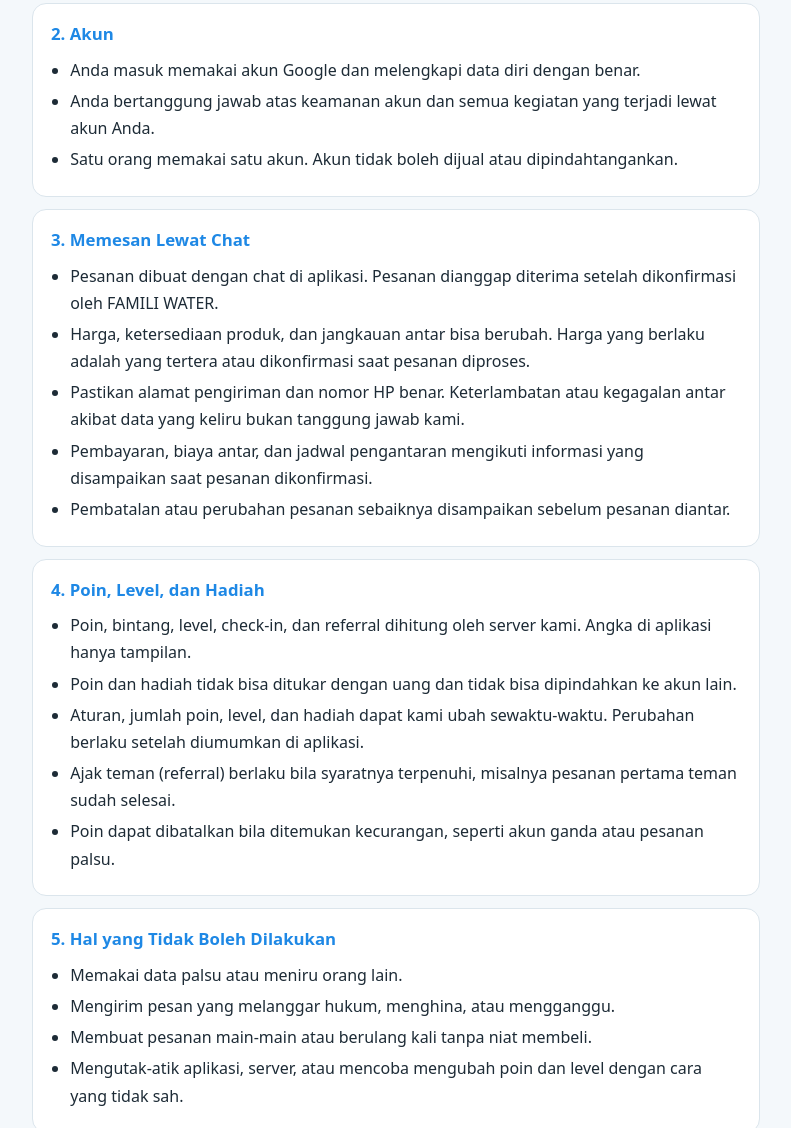
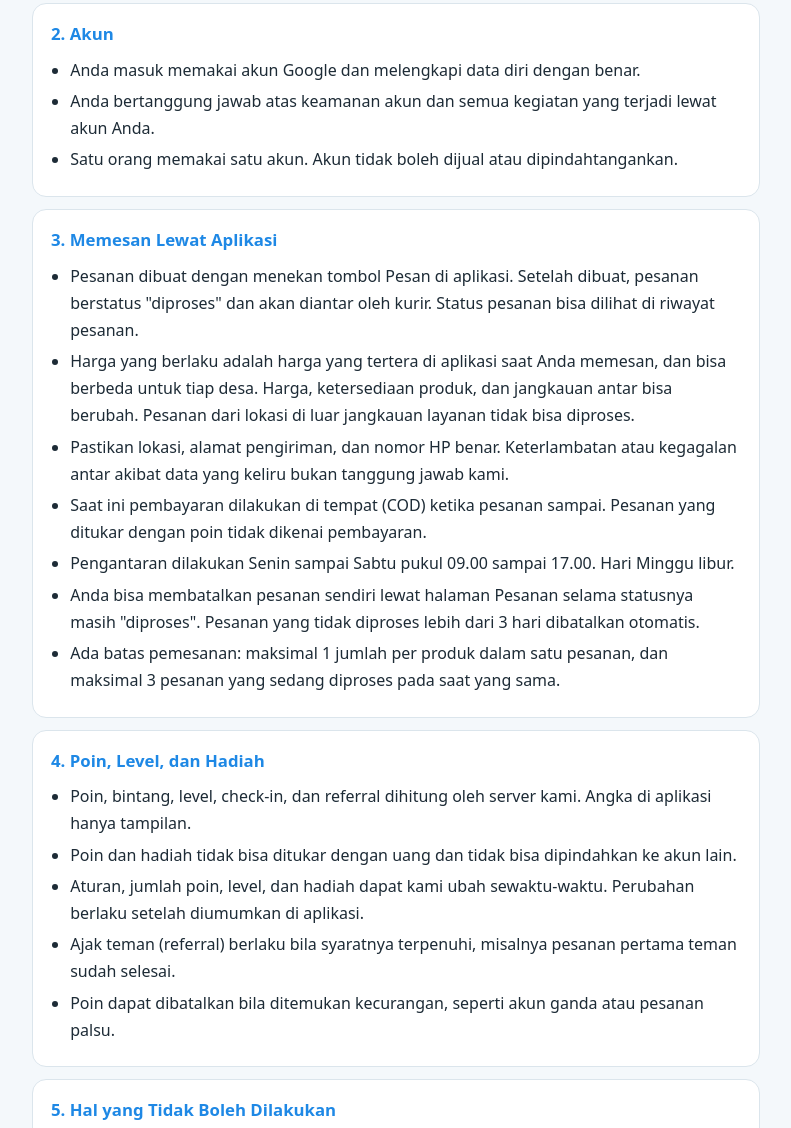
Before and after one commit to faqihbayur-cyber/Famili-Water, a plain HTML site: page ketentuan.html in a window 1280 px wide. Shown: the part 832-1960 px from the top of the page, without its empty margins (244-1035 px from the left). Drawn offline with Linux system fonts and the light colour scheme.

Commit message:
Add files via upload

```diff
--- a/ketentuan.html
+++ b/ketentuan.html
@@ -39,16 +39,18 @@ footer a{margin:0 6px}
 <div><h1>Syarat dan Ketentuan</h1><p class="meta">FamiliGO &middot; Diperbarui 24 November 2026</p></div>
 </header>
 <div class="lead">Aturan sederhana agar pesan air lewat FamiliGO berjalan nyaman untuk Anda dan untuk kami.</div>
-<nav class="toc"><b>Isi halaman</b><ol><li><a href="#s1">Tentang Ketentuan Ini</a></li><li><a href="#s2">Akun</a></li><li><a href="#s3">Memesan Lewat Chat</a></li><li><a href="#s4">Poin, Level, dan Hadiah</a></li><li><a href="#s5">Hal yang Tidak Boleh Dilakukan</a></li><li><a href="#s6">Hak Kekayaan Intelektual</a></li><li><a href="#s7">Ketersediaan Layanan</a></li><li><a href="#s8">Batas Tanggung Jawab</a></li><li><a href="#s9">Penghentian Akun</a></li><li><a href="#s10">Perubahan Ketentuan</a></li><li><a href="#s11">Hukum yang Berlaku</a></li><li><a href="#s12">Hubungi Kami</a></li></ol></nav>
+<nav class="toc"><b>Isi halaman</b><ol><li><a href="#s1">Tentang Ketentuan Ini</a></li><li><a href="#s2">Akun</a></li><li><a href="#s3">Memesan Lewat Aplikasi</a></li><li><a href="#s4">Poin, Level, dan Hadiah</a></li><li><a href="#s5">Hal yang Tidak Boleh Dilakukan</a></li><li><a href="#s6">Hak Kekayaan Intelektual</a></li><li><a href="#s7">Ketersediaan Layanan</a></li><li><a href="#s8">Batas Tanggung Jawab</a></li><li><a href="#s9">Penghentian Akun</a></li><li><a href="#s10">Perubahan Ketentuan</a></li><li><a href="#s11">Hukum yang Berlaku</a></li><li><a href="#s12">Hubungi Kami</a></li></ol></nav>
 <section id="s1"><h2>1. Tentang Ketentuan Ini</h2><p>Ketentuan ini mengatur pemakaian aplikasi FamiliGO, aplikasi chat milik FAMILI WATER untuk memesan air dan kebutuhan keluarga lainnya. Dengan membuat akun atau memakai aplikasi, Anda menyatakan sudah membaca dan menyetujuinya. Bila tidak setuju, mohon berhenti memakai aplikasi.</p><p>Data pribadi Anda diatur dalam <a href="kebijakan">Kebijakan Privasi</a>.</p></section><section id="s2"><h2>2. Akun</h2><ul>
 <li>Anda masuk memakai akun Google dan melengkapi data diri dengan benar.</li>
 <li>Anda bertanggung jawab atas keamanan akun dan semua kegiatan yang terjadi lewat akun Anda.</li>
-<li>Satu orang memakai satu akun. Akun tidak boleh dijual atau dipindahtangankan.</li></ul></section><section id="s3"><h2>3. Memesan Lewat Chat</h2><ul>
-<li>Pesanan dibuat dengan chat di aplikasi. Pesanan dianggap diterima setelah dikonfirmasi oleh FAMILI WATER.</li>
-<li>Harga, ketersediaan produk, dan jangkauan antar bisa berubah. Harga yang berlaku adalah yang tertera atau dikonfirmasi saat pesanan diproses.</li>
-<li>Pastikan alamat pengiriman dan nomor HP benar. Keterlambatan atau kegagalan antar akibat data yang keliru bukan tanggung jawab kami.</li>
-<li>Pembayaran, biaya antar, dan jadwal pengantaran mengikuti informasi yang disampaikan saat pesanan dikonfirmasi.</li>
-<li>Pembatalan atau perubahan pesanan sebaiknya disampaikan sebelum pesanan diantar.</li></ul></section><section id="s4"><h2>4. Poin, Level, dan Hadiah</h2><ul>
+<li>Satu orang memakai satu akun. Akun tidak boleh dijual atau dipindahtangankan.</li></ul></section><section id="s3"><h2>3. Memesan Lewat Aplikasi</h2><ul>
+<li>Pesanan dibuat dengan menekan tombol Pesan di aplikasi. Setelah dibuat, pesanan berstatus "diproses" dan akan diantar oleh kurir. Status pesanan bisa dilihat di riwayat pesanan.</li>
+<li>Harga yang berlaku adalah harga yang tertera di aplikasi saat Anda memesan, dan bisa berbeda untuk tiap desa. Harga, ketersediaan produk, dan jangkauan antar bisa berubah. Pesanan dari lokasi di luar jangkauan layanan tidak bisa diproses.</li>
+<li>Pastikan lokasi, alamat pengiriman, dan nomor HP benar. Keterlambatan atau kegagalan antar akibat data yang keliru bukan tanggung jawab kami.</li>
+<li>Saat ini pembayaran dilakukan di tempat (COD) ketika pesanan sampai. Pesanan yang ditukar dengan poin tidak dikenai pembayaran.</li>
+<li>Pengantaran dilakukan Senin sampai Sabtu pukul 09.00 sampai 17.00. Hari Minggu libur.</li>
+<li>Anda bisa membatalkan pesanan sendiri lewat halaman Pesanan selama statusnya masih "diproses". Pesanan yang tidak diproses lebih dari 3 hari dibatalkan otomatis.</li>
+<li>Ada batas pemesanan: maksimal 1 jumlah per produk dalam satu pesanan, dan maksimal 3 pesanan yang sedang diproses pada saat yang sama.</li></ul></section><section id="s4"><h2>4. Poin, Level, dan Hadiah</h2><ul>
 <li>Poin, bintang, level, check-in, dan referral dihitung oleh server kami. Angka di aplikasi hanya tampilan.</li>
 <li>Poin dan hadiah tidak bisa ditukar dengan uang dan tidak bisa dipindahkan ke akun lain.</li>
 <li>Aturan, jumlah poin, level, dan hadiah dapat kami ubah sewaktu-waktu. Perubahan berlaku setelah diumumkan di aplikasi.</li>
```
